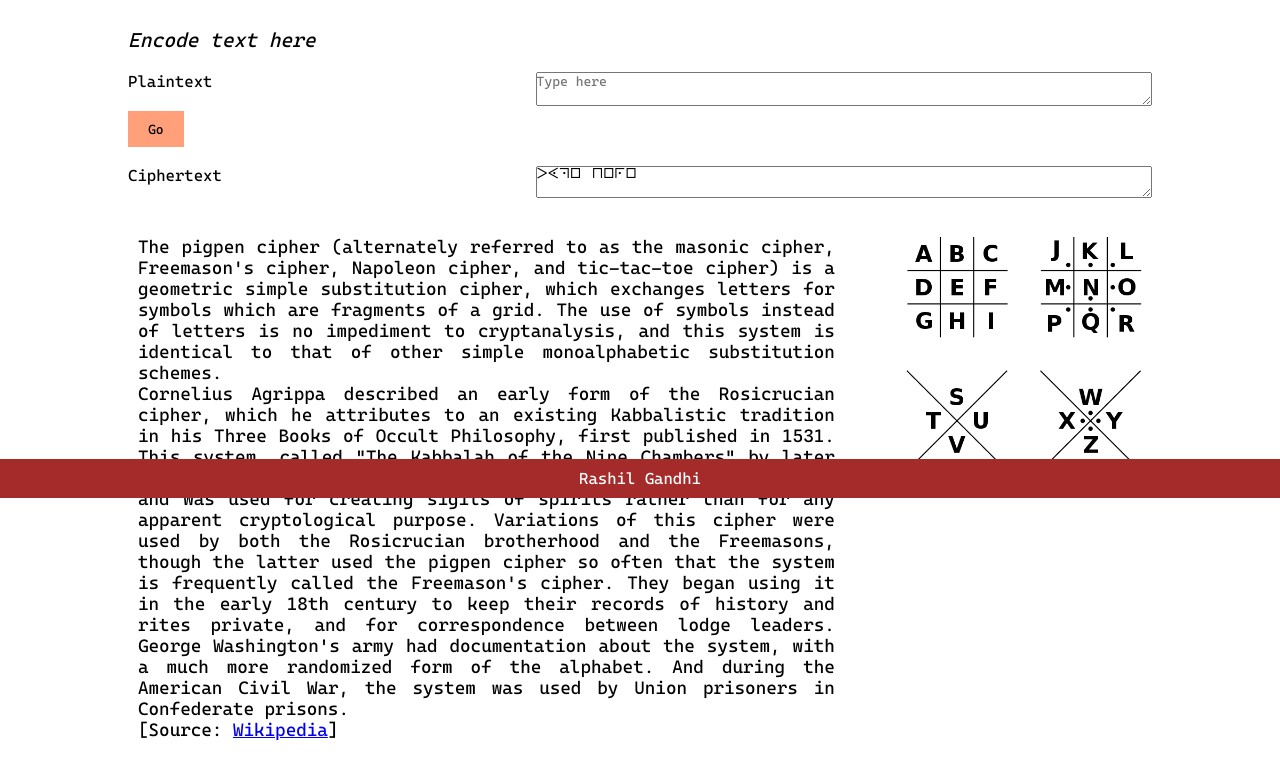
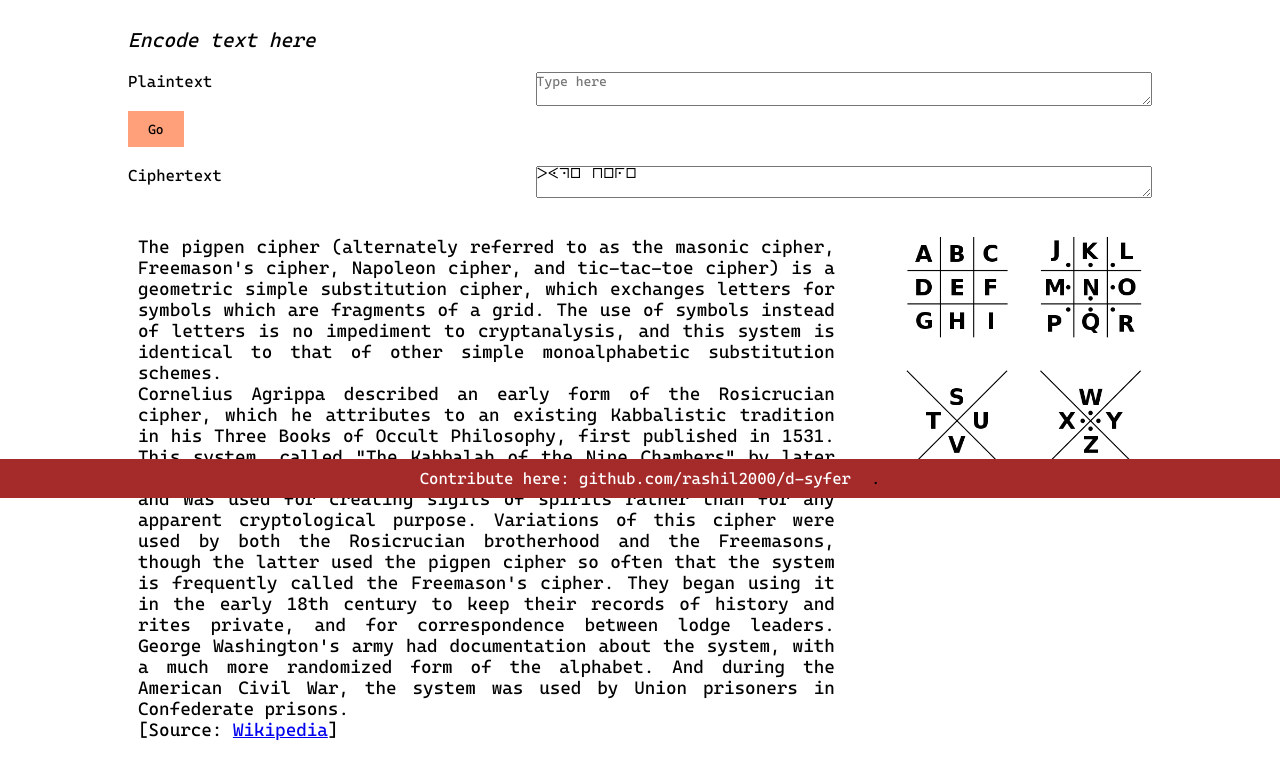
Before and after one commit to rashil2000/d-syfer, a plain HTML site: page index.html in a window 1280 px wide. Shown: the part 302-1080 px from the top of the page. Drawn offline with Linux system fonts and the light colour scheme.

Commit message:
Updated footer

```diff
--- a/index.html
+++ b/index.html
@@ -54,7 +54,7 @@
     </div>
     <div class="container">
         <footer>
-            <a href="https://rashil2000.github.io" target="__blank">Rashil Gandhi</a>
+            <a href="https://github.com/rashil2000/d-syfer" target="__blank">Contribute here: github.com/rashil2000/d-syfer</a>.
         </footer>
     </div>
     <script src="js/script.js"></script>
```
Also changed, not shown: index1.html (+1 -1 lines), index2.html (+1 -1 lines).
